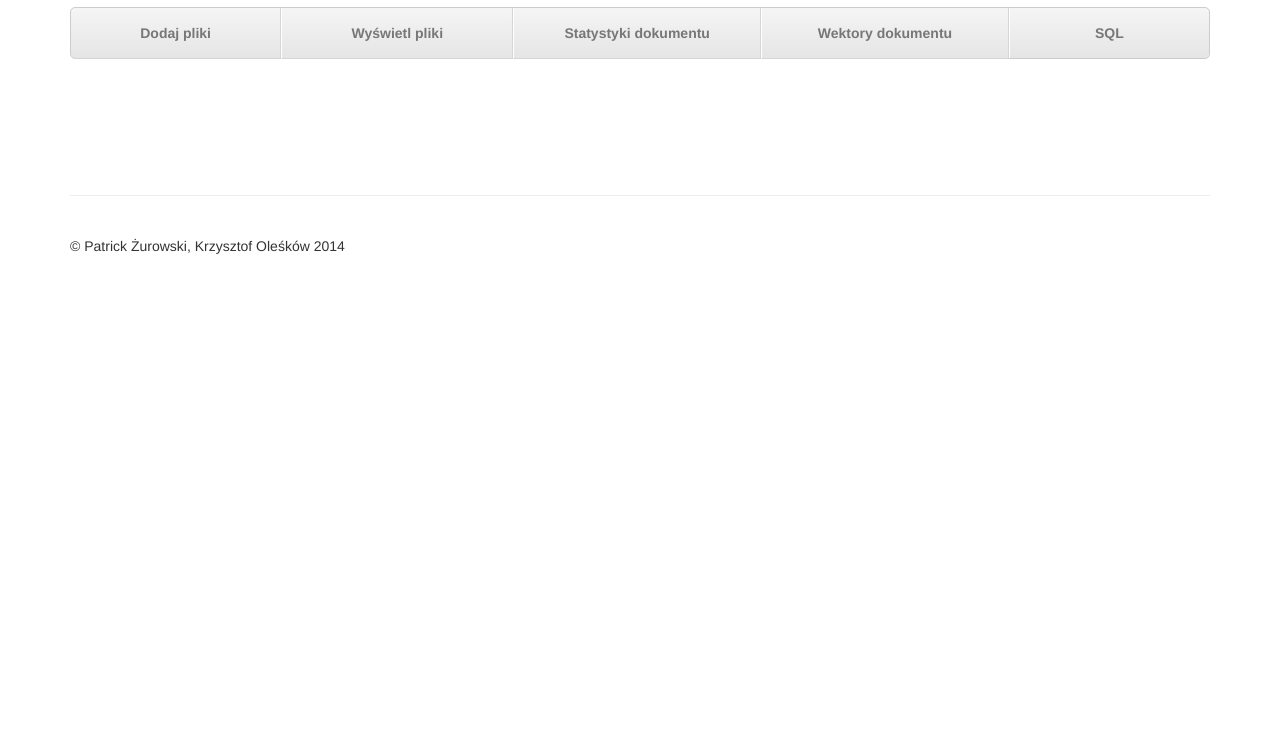
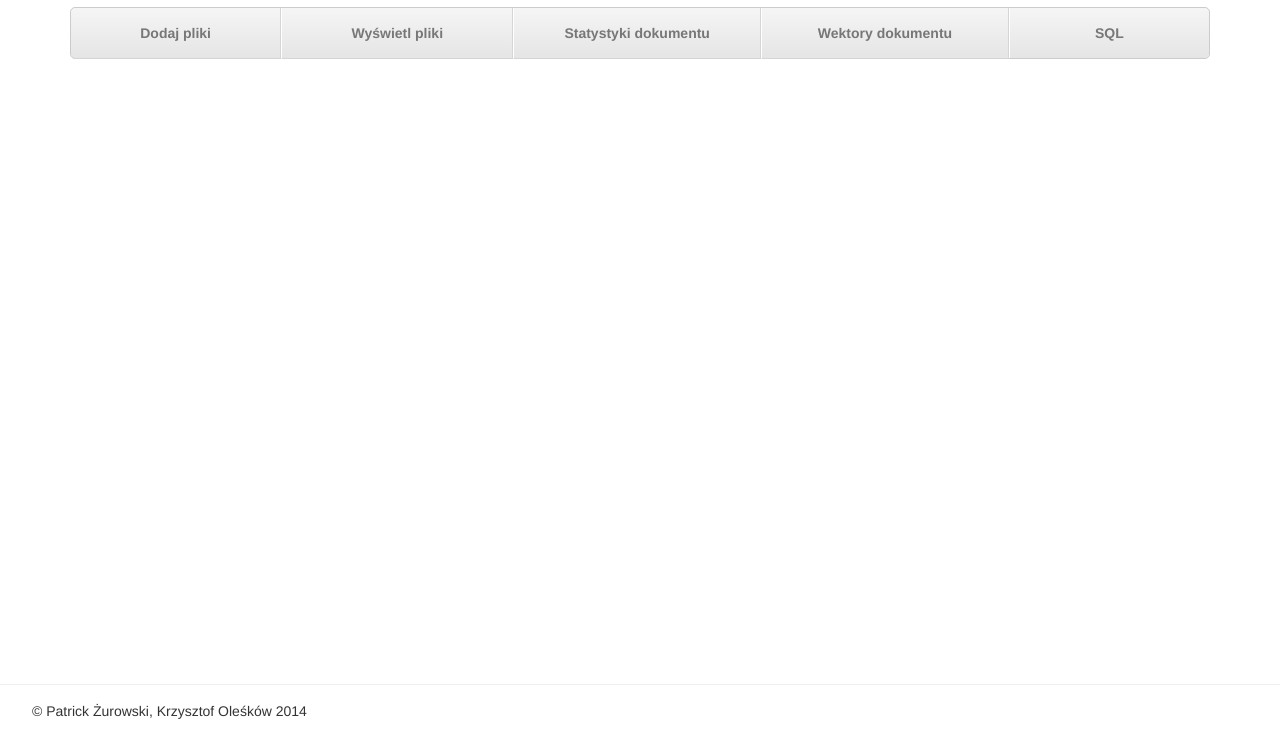
Before and after one commit to anonim1133/mmDB, a plain HTML site: page index.html in a window 1280 px wide. Shown: the part 69-800 px from the top of the page. Drawn offline with Linux system fonts and the light colour scheme.

Commit message:
Poprawki interfejsu

```diff
--- a/css/justified-nav.css
+++ b/css/justified-nav.css
@@ -3,8 +3,8 @@ body {
 }
 
 .footer {
-	padding-top: 40px;
-	padding-bottom: 40px;
+	padding-top: 16px;
+	padding-left: 32px!important;
 	margin-top: 40px;
 	border-top: 1px solid #eee;
 }
--- a/css/style.css
+++ b/css/style.css
@@ -1,3 +1,7 @@
+.container{
+	padding-bottom: 64px;
+}
+
 .node {
 	cursor: pointer;
 }
@@ -94,3 +98,10 @@ li.n_eq{
 }
 
 .highlight { background-color: yellow }
+
+.footer{
+	position: fixed;
+	bottom: 0px;
+	width: 100%;
+
+}
--- a/index.html
+++ b/index.html
@@ -91,12 +91,12 @@
 				</div>
 			</div>
 
-			<!-- Site footer -->
-			<div class="footer">
-				<p>&copy; Patrick Żurowski, Krzysztof Oleśków 2014</p>
-			</div>
+		</div> <!-- /container -->
 
-		</div> <!-- /container -->
+		<!-- Site footer -->
+		<div class="footer">
+			<p>&copy; Patrick Żurowski, Krzysztof Oleśków 2014</p>
+		</div>
 
 	</body>
 </html>
```
